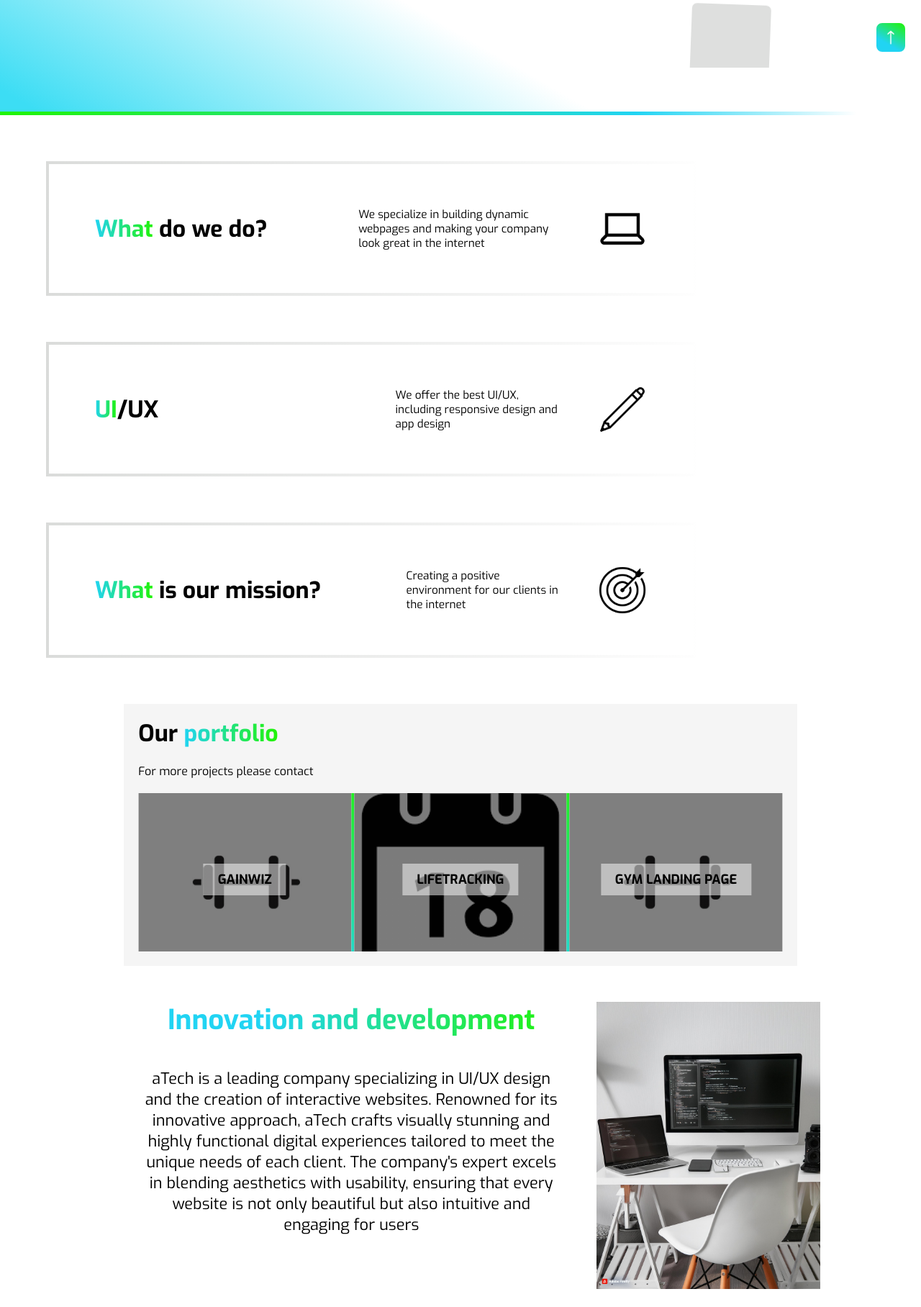
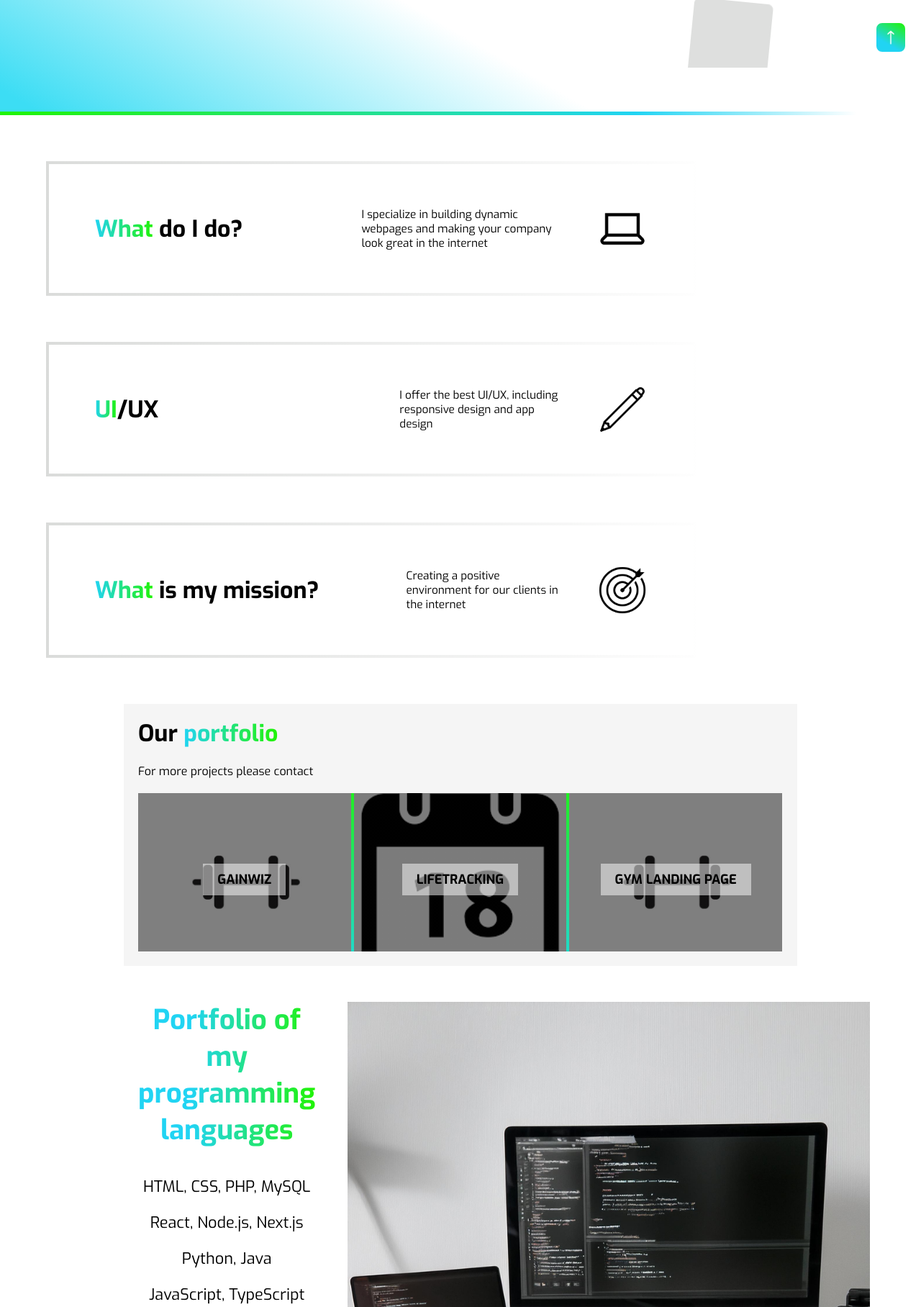
Before and after one commit to MaksAdamowicz/PersonalWeb, a plain HTML site: page Personal web/index.html in a window 1280 px wide. Shown: the part 706-2522 px from the top of the page at 72% size. Drawn offline with nearby package versions, Linux system fonts and the light colour scheme.

Commit message:
Update index.html

```diff
--- a/Personal web/index.html
+++ b/Personal web/index.html
@@ -8,14 +8,14 @@
     <title>Maks Adamowicz</title>
 </head>
 <body>
-    <img src="logo.png" alt="logo" class="logo" id="logo">
+
     <nav class="navbar">
             <li><a href="https://github.com/MaksAdamowicz" >Home</a></li>
             <li><a href="contact.html">Contact</a></li>
     </nav>
 
     <div class="context">
-        <h1>We are here to <span style="background: linear-gradient(to right, #21d4f3, #21f305); -webkit-background-clip: text; -webkit-text-fill-color: transparent;">improve</span> your <span style="background: linear-gradient(to right,  #21d4f3, #21f305); -webkit-background-clip: text; -webkit-text-fill-color: transparent;">digital</span> presence</h1>
+        <h1>Here to <span style="background: linear-gradient(to right, #21d4f3, #21f305); -webkit-background-clip: text; -webkit-text-fill-color: transparent;">improve</span> your <span style="background: linear-gradient(to right,  #21d4f3, #21f305); -webkit-background-clip: text; -webkit-text-fill-color: transparent;">digital</span> presence</h1>
     </div>
 
     <div>
@@ -41,9 +41,9 @@
 
     <div class="about-the-company" data-aos="fade-right" data-aos-duration="1000">
 
-            <h1><span style="background: linear-gradient(to right, #21d4f3, #21f305); -webkit-background-clip: text; -webkit-text-fill-color: transparent;">What</span> do we do?</h1>
+            <h1><span style="background: linear-gradient(to right, #21d4f3, #21f305); -webkit-background-clip: text; -webkit-text-fill-color: transparent;">What</span> do I do?</h1>
             <div class="webdevelopment">
-                <p>We specialize in building dynamic webpages and making your company look great in the internet</p>
+                <p>I specialize in building dynamic webpages and making your company look great in the internet</p>
             </div>
 
         <img src="laptop-image.png" alt="laptop" class="mission-image">
@@ -54,7 +54,7 @@
 
         <h1><span style="background: linear-gradient(to right, #21d4f3, #21f305); -webkit-background-clip: text; -webkit-text-fill-color: transparent;">UI</span>/UX</h1>
             <div class="webdevelopment">
-                <p>We offer the best UI/UX, including responsive design and app design</p>
+                <p>I offer the best UI/UX, including responsive design and app design</p>
             </div>
 
         <img src="uiux-image.png" alt="mission" class="mission-image" width="20px">
@@ -62,7 +62,7 @@
 
     <div class="about-the-company" data-aos="fade-right" data-aos-duration="1000">
 
-        <h1><span style="background: linear-gradient(to right, #21d4f3, #21f305); -webkit-background-clip: text; -webkit-text-fill-color: transparent;">What</span> is our mission?</h1>
+        <h1><span style="background: linear-gradient(to right, #21d4f3, #21f305); -webkit-background-clip: text; -webkit-text-fill-color: transparent;">What</span> is my mission?</h1>
             <div class="webdevelopment">
                 <p>Creating a positive environment for our clients in the internet</p>
             </div>
@@ -77,20 +77,23 @@
         <ul class="slider">
             <li class="slide s1"><a href="GYM_VERSION_2/login.html" class="btn-project">GainWiz</a></li>
             <li class="slide s2"><a href="blog/index.html" class="btn-project">LifeTracking</a</li>
-            <li class="slide s3"><a href="xxx" class="btn-project">Gym landing page</a></li>
+            <li class="slide s3"><a href="Landing Gym Web/index.html" class="btn-project">Gym landing page</a></li>
         </ul>
     </div>
     <div class="innovation-development">
         <div class="innovation-development-text">
-        <h1 style="background: linear-gradient(to right, #21d4f3 30%, #21f305); -webkit-background-clip: text; -webkit-text-fill-color: transparent;">Innovation and development</h1>
+        <h1 style="background: linear-gradient(to right, #21d4f3 30%, #21f305); -webkit-background-clip: text; -webkit-text-fill-color: transparent;">Portfolio of my programming languages</h1>
+        <br>
+        <p>HTML, CSS, PHP, MySQL</p>
+        <br>
+        <p>React, Node.js, Next.js</p>
+        <br>
+        <p>Python, Java</p>
+        <br>
+        <p>JavaScript, TypeScript</p>
+        <p id="demo" class="animated-text" data-aos="fade-right" data-aos-duration="1000">
 
-        <p id="demo" class="animated-text" data-aos="fade-right" data-aos-duration="1000">aTech is a leading company specializing in
-            UI/UX design and the creation of
-            interactive websites. Renowned for its innovative approach, aTech crafts
-            visually stunning and highly functional digital experiences tailored to
-            meet the unique needs of each client. The company's expert excels in
-            blending aesthetics with usability, ensuring that every website is not only
-            beautiful but also intuitive and engaging for users</p>
+        </p>
         </div>
         <div class="image-container">
             <img src="desk.jpg" alt="desk" id="desk" width="120%" height="auto" data-aos="fade-down" data-aos-duration="2000">
@@ -100,8 +103,10 @@
     <div class="our-team">
         <img src="our-team-photo.jpg" alt="team" class="our-team-photo" data-aos="fade-right" data-aos-duration="1000" data-aos-delay="1000">
             <div class="team-title">
-                <h1 data-aos="fade-left" data-aos-duration="1000" >Our team</h1>
+                <h1 data-aos="fade-left" data-aos-duration="1000" >About me</h1>
+
             </div>
+
     </div>
 
     <div class="contact-us">
```
